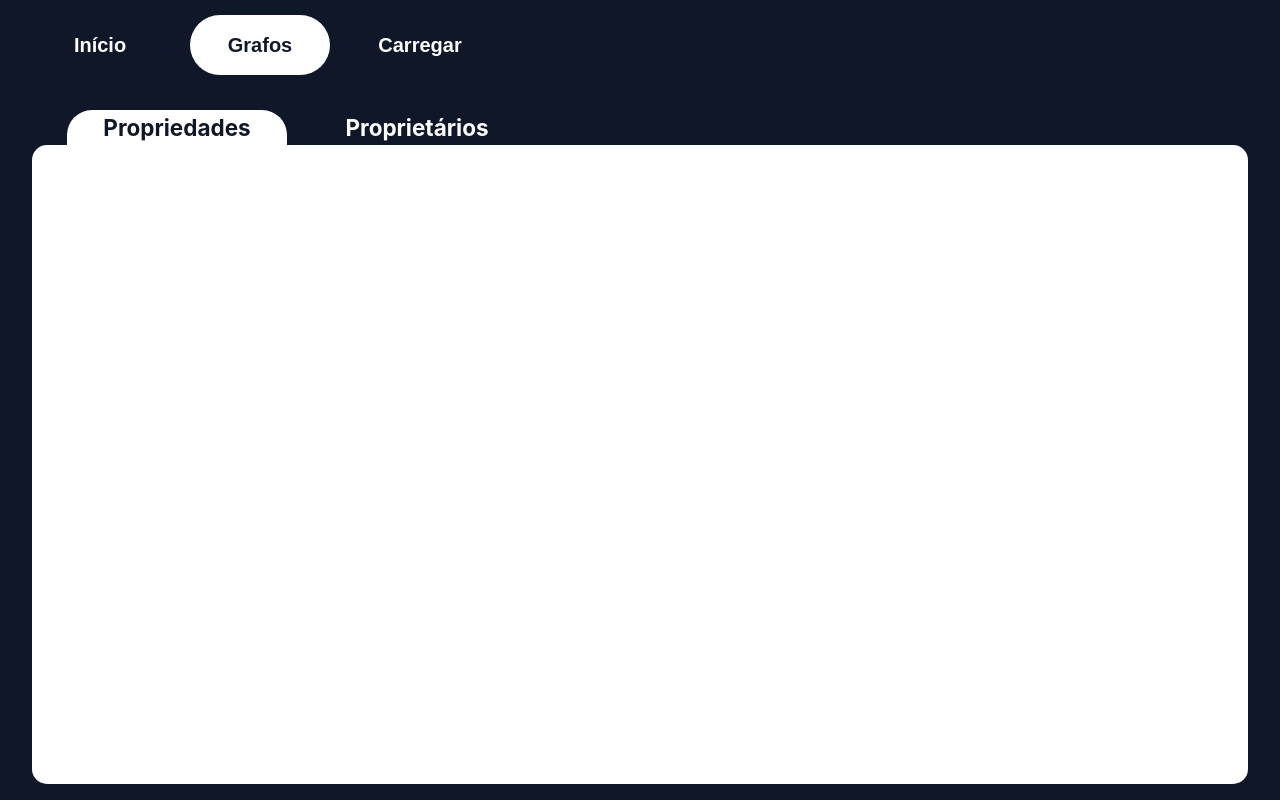
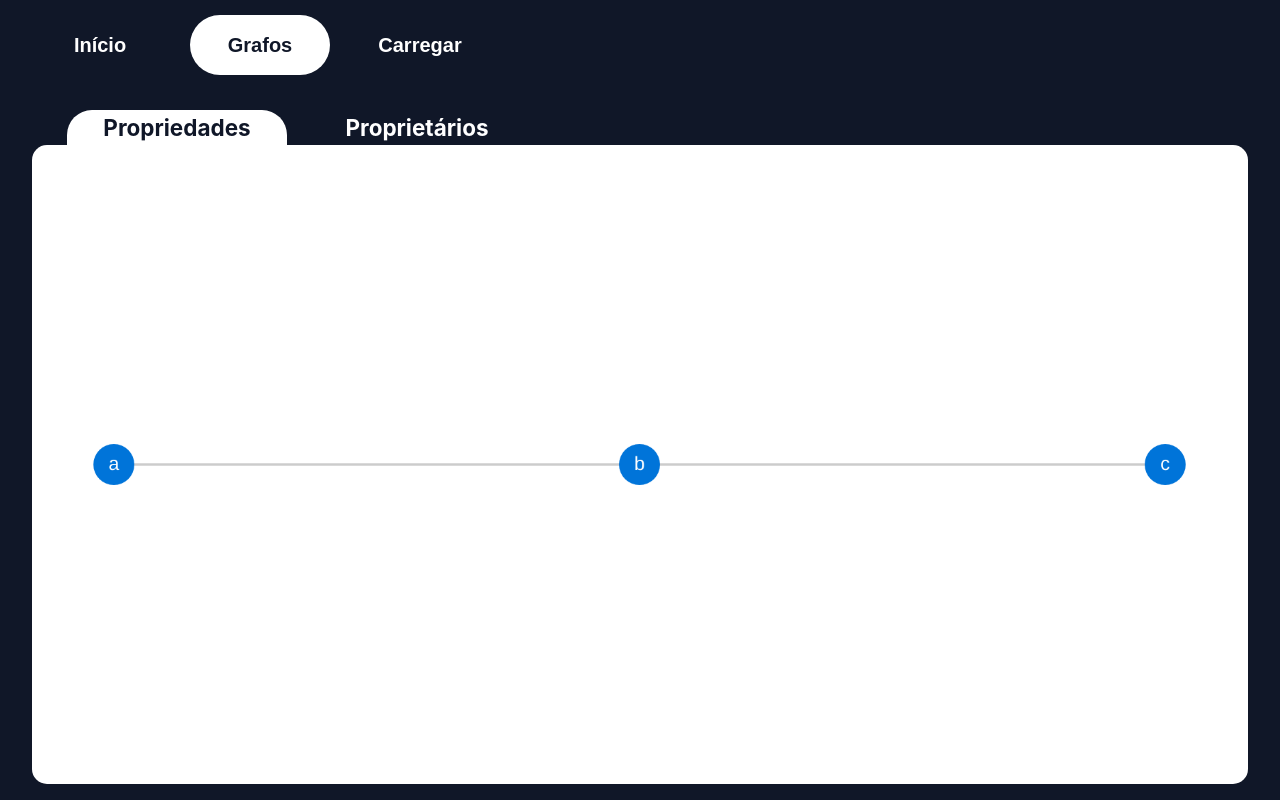
Before and after one commit to Marinho3104/ES-2024_25-2Sem-Quarta-LEI-D, a React (Create React App) app in the folder es-project-react-app/: page /graph in a window 1280 px wide. Built offline with nearby package versions, Linux system fonts and the light colour scheme.

Commit message:
added simple graph visualization

```diff
--- a/es-project-react-app/package.json
+++ b/es-project-react-app/package.json
@@ -7,6 +7,7 @@
     "@testing-library/jest-dom": "^6.6.3",
     "@testing-library/react": "^16.3.0",
     "@testing-library/user-event": "^13.5.0",
+    "cytoscape": "^3.31.2",
     "react": "^19.1.0",
     "react-dom": "^19.1.0",
     "react-router-dom": "^7.5.0",
--- /dev/null
+++ b/es-project-react-app/src/pages/graph/CytoscapeGraph.js
@@ -0,0 +1,51 @@
+import { useEffect, useRef } from 'react';
+import cytoscape from 'cytoscape';
+
+function CytoscapeGraph() {
+  const cyRef = useRef(null);
+
+  useEffect(() => {
+    if (cyRef.current) {
+      cytoscape({
+        container: cyRef.current,
+        elements: [
+          { data: { id: 'a' } },
+          { data: { id: 'b' } },
+          { data: { id: 'c' } },
+          { data: { source: 'a', target: 'b' } },
+          { data: { source: 'b', target: 'c' } }
+        ],
+        style: [
+          {
+            selector: 'node',
+            style: {
+              'background-color': '#0074D9',
+              'label': 'data(id)',
+              'color': '#fff',
+              'text-valign': 'center',
+              'text-halign': 'center',
+              'font-size': '14px'
+            }
+          },
+          {
+            selector: 'edge',
+            style: {
+              'width': 2,
+              'line-color': '#ccc',
+              'target-arrow-color': '#ccc',
+              'target-arrow-shape': 'triangle'
+            }
+          }
+        ],
+        layout: {
+          name: 'grid',
+          rows: 1
+        }
+      });
+    }
+  }, []);
+
+  return <div ref={cyRef} className="cytoscape-container" />;
+}
+
+export default CytoscapeGraph;
--- a/es-project-react-app/src/pages/graph/graph.css
+++ b/es-project-react-app/src/pages/graph/graph.css
@@ -73,3 +73,9 @@
   justify-content: center;
 
 }
+
+.cytoscape-container {
+  width: 95%;
+  height: 90%;
+  min-height: 400px;
+}
--- a/es-project-react-app/src/pages/graph/graph.js
+++ b/es-project-react-app/src/pages/graph/graph.js
@@ -1,39 +1,35 @@
 import { useState } from 'react';
+import CytoscapeGraph from './CytoscapeGraph';
 import './graph.css';
 
 function Graph() {
+  const [headerTabsNames] = useState(["Propriedades", "Proprietários"]);
+  const [headerTabsState, setHeaderTabsState] = useState([true, false]);
 
-  const [ headerTabsNames, setHeaderTabsNames ] = useState([ "Propriedades", "Proprietários" ]);
-  const [ headerTabsState, setHeaderTabsState ] = useState([ true, false ]);
-
-
-  const graphHeadeTabOnClick = ( e ) => {
-    const index = headerTabsNames.indexOf( e.target.innerText );
-    setHeaderTabsState( headerTabsState.map( ( tab, i ) => i === index ? true : false ) );
-  }
+  const graphHeadeTabOnClick = (e) => {
+    const index = headerTabsNames.indexOf(e.target.innerText);
+    setHeaderTabsState(headerTabsState.map((_, i) => i === index));
+  };
 
   return (
-    <section class="graph-main-content">
-
-      <section class="graph-content">
+    <section className="graph-main-content">
+      <section className="graph-content">
+        <CytoscapeGraph />
       </section>
 
-      <section class="graph-header-content">
-
-        { headerTabsNames.map( ( tab, index ) => {
-
-          return (
-            <section key={ index } class={ headerTabsState[ index ] ? "graph-header-tab-selected" : "graph-header-tab" } onClick={( e ) => { graphHeadeTabOnClick( e ) }}>
-              { tab }
-            </section>
-          );
-
-        })}
-
+      <section className="graph-header-content">
+        {headerTabsNames.map((tab, index) => (
+          <section
+            key={index}
+            className={headerTabsState[index] ? "graph-header-tab-selected" : "graph-header-tab"}
+            onClick={graphHeadeTabOnClick}
+          >
+            {tab}
+          </section>
+        ))}
       </section>
     </section>
   );
-
 }
 
-export default Graph
+export default Graph;
```
Also changed, not shown: 1 other file (tests, documents, lock files or other folders).
